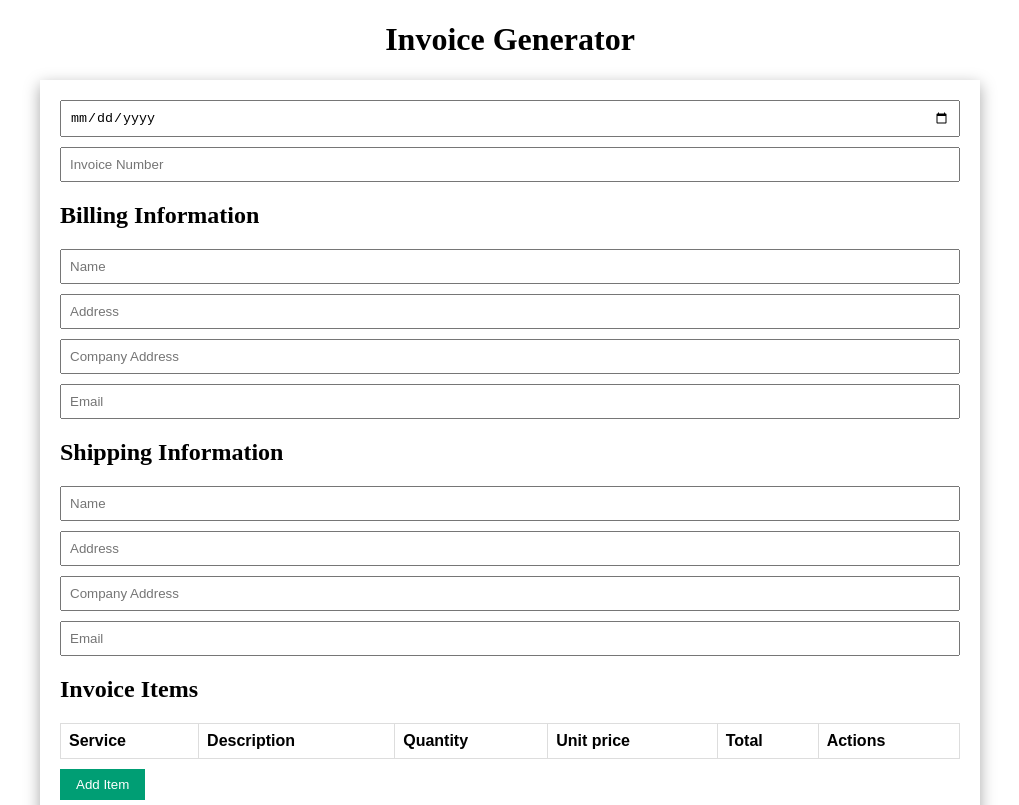
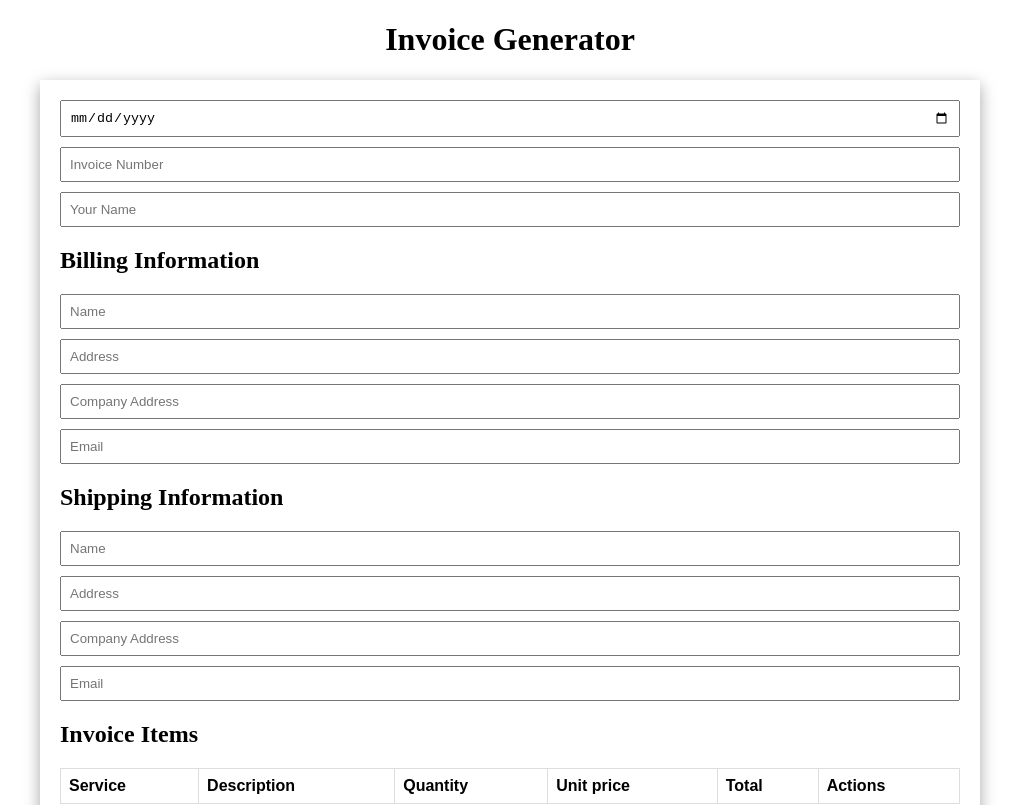
Before and after one commit to ola9292/invoice-generator, a Vue app: page / in a window 1280 px wide. Shown: the top 805 px of the page, without its empty margins (130-1149 px from the left). Built offline with nearby package versions, Linux system fonts and the light colour scheme.

Commit message:
bill to details

```diff
--- a/src/components/Invoice.vue
+++ b/src/components/Invoice.vue
@@ -25,7 +25,8 @@
     })
     const invoice = ref({
         date: null,
-        invoice_no : null
+        invoice_no : null,
+        name:''
     })
     const totalWithoutDiscount = ref(0)
     const items = ref([])
@@ -77,6 +78,10 @@
         return `£${grandTotalSum.toFixed(2)}`
     })
 
+    // const getSelectedFile = (event) =>{
+    //     console.log(event.target.files[0])
+    // }
+
     // Add this new download pdf function
     const downloadPDF = () => {
         const element = document.getElementById('invoice-preview')
@@ -91,14 +96,19 @@
 
         html2pdf().from(element).set(options).save()
     }
+
 </script>
 
 <template>
     <Transition name="slide-fade">
     <div v-if="step == 1" class="container">
+        <!-- <div>
+            <input type="file" @change="getSelectedFile"/>
+        </div> -->
         <div class="flex-container-col">
             <input class="input" type="date" v-model="invoice.date" placeholder="Date">
             <input class="input" type="number" v-model="invoice.invoice_no" placeholder="Invoice Number">
+            <input class="input" type="text" v-model="invoice.name" placeholder="Your Name">
         </div>
         <h2>Billing Information</h2>
         <div class="flex-container-col">
@@ -162,6 +172,7 @@
             <div id="invoice-preview">
                 <h1>INVOICE</h1>
                 <div class="date_no preview">
+                    <p v-if="invoice.name">Issued by: {{ invoice.name }}</p>
                     <p v-if="invoice.date"><bold>Date:</bold> {{ invoice.date }}</p>
                     <p v-if="invoice.invoice_no"><bold>Invoice No:</bold> {{ invoice.invoice_no }}</p>
                 </div>
```
